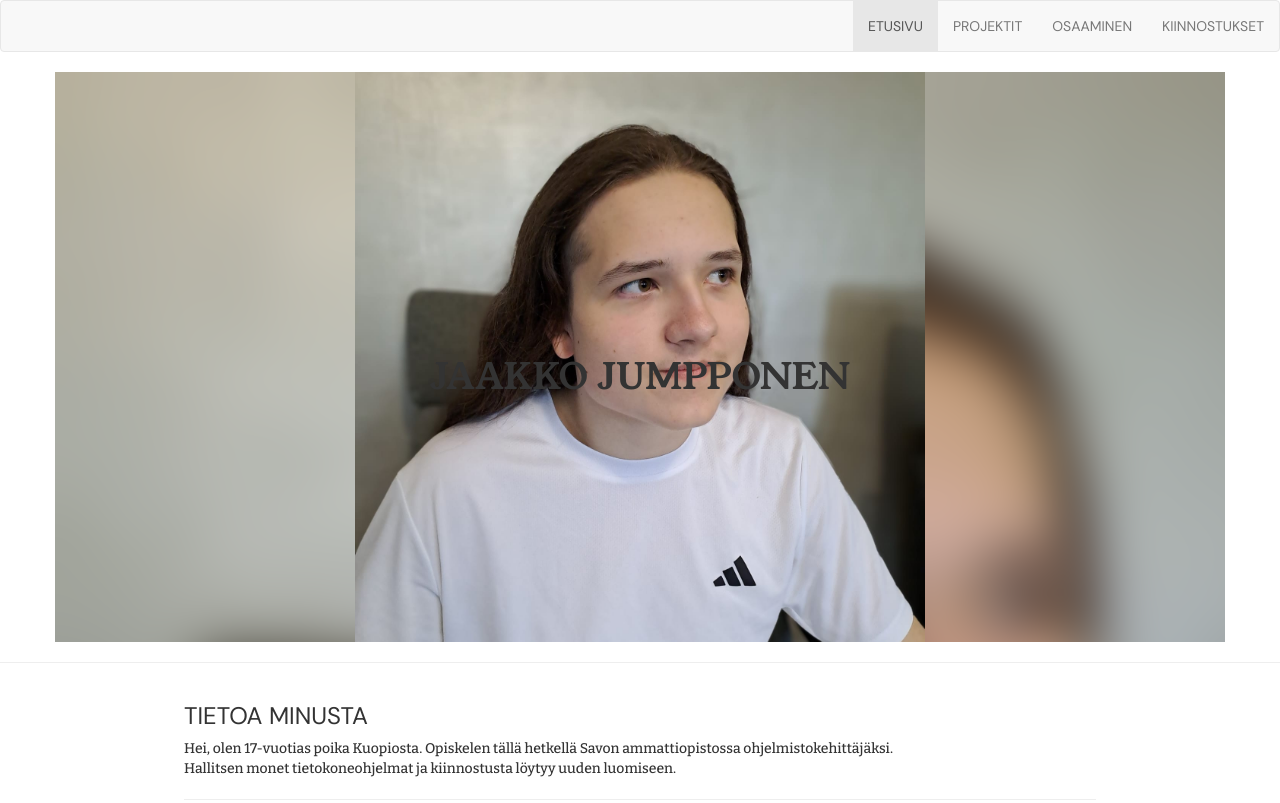
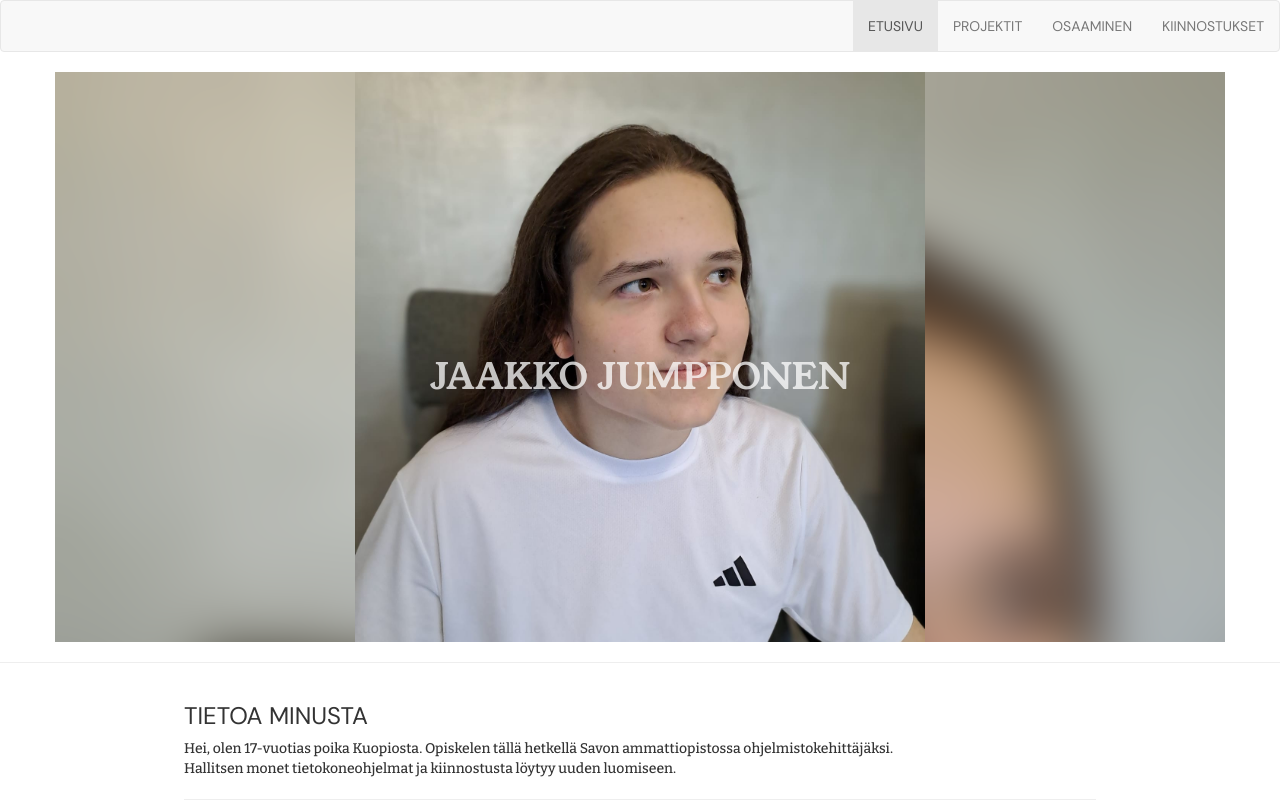
Before and after one commit to JaakkoJ1/JaakkoJ1.github.io, a plain HTML site: page index.html in a window 1280 px wide. Shown: the top 803 px of the page. Drawn offline with nearby package versions, Linux system fonts and the light colour scheme.

Commit message:
Update styles.css

```diff
--- a/css/styles.css
+++ b/css/styles.css
@@ -57,6 +57,8 @@
     font-family: "Young Serif", serif;
     font-weight: 400;
     font-style: normal;
+    color: white;
+    opacity: 75%;
 }
 
 li::marker {
```
